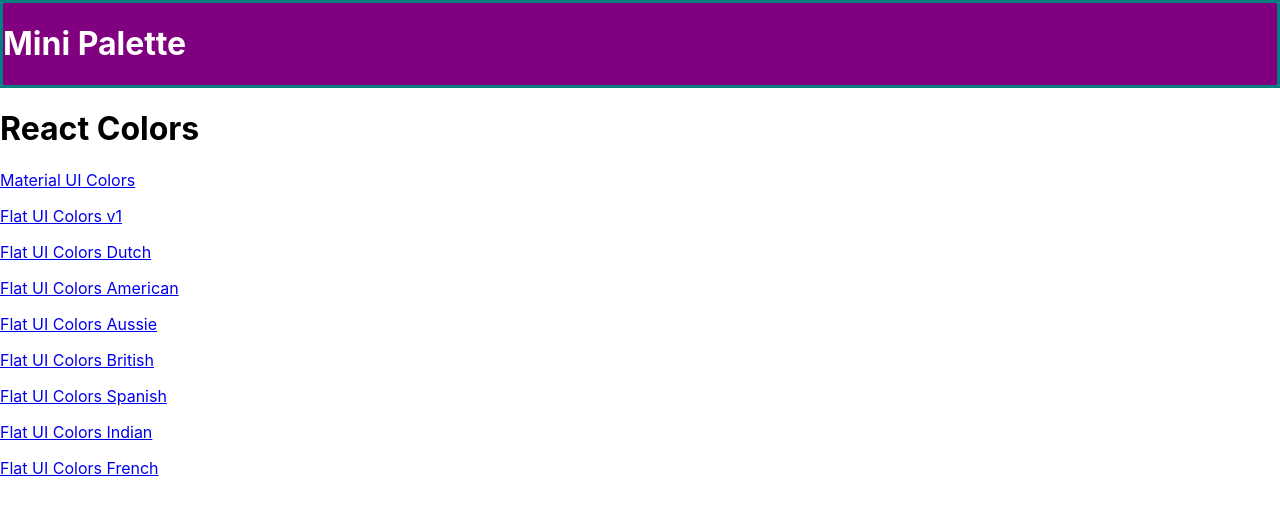
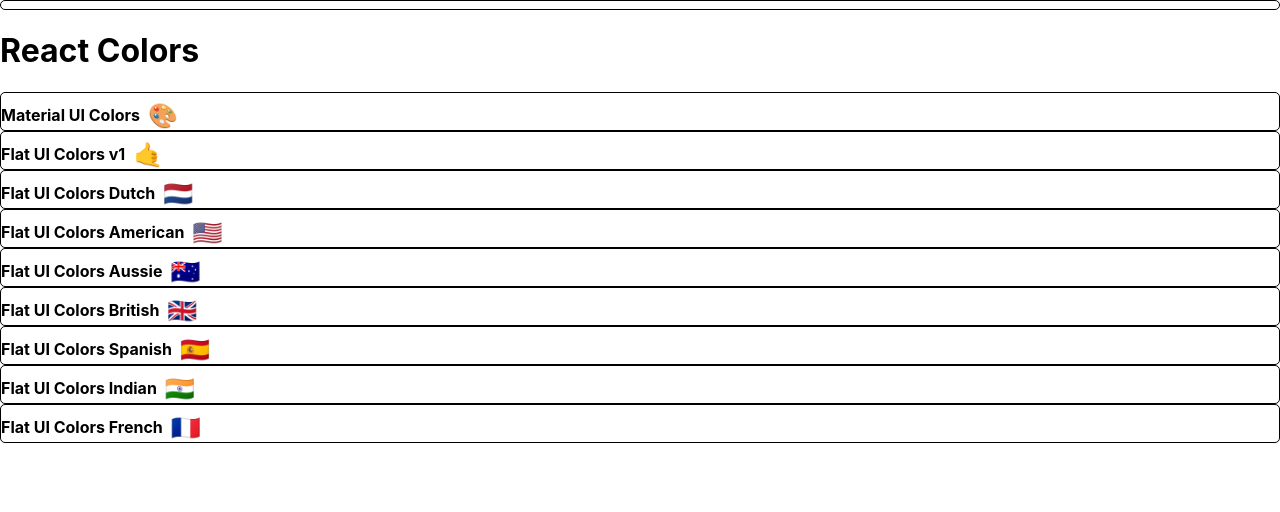
Before and after one commit to justingarcianm/colorapp, a React (Create React App) app: page / in a window 1280 px wide. Shown: the top 512 px of the page. Built offline with nearby package versions, Linux system fonts and the light colour scheme.

Commit message:
Start Styling miniPalette

```diff
--- a/src/MiniPalette.js
+++ b/src/MiniPalette.js
@@ -2,24 +2,43 @@
 import { withStyles } from '@material-ui/styles';
 
 const styles = {
-    main: {
-        backgroundColor: 'purple',
-        border: "3px solid teal",
-        "& h1": {
-            color:"white"
+    root: {
+        backgroundColor: "white",
+        border: "1px solid black",
+        borderRadius: "5px",
+        pading: "0.5rem",
+        position:"relative",
+        overrflow: "hidden",
+        "&:hover": {
+            cursor: "pointer"
         }
     },
-    secondary: {
-        backgroundColor:"pink"
+    colors: {
+        backgroundColor: 'grey'
+    },
+    title: {
+        display: "flex",
+        justifiedContent:"space-between",
+        alignItems: "center",
+        margin:"0",
+        color:"black",
+        paddingTop:"0.5rem",
+        fontSize:'1rem',
+        position:'relative'
+    },
+    emoji: {
+        marginLeft: "0.5rem",
+        fontSize: "1.5rem"
     }
 }
 
 function MiniPalette(props){
-    const {classes} = props
+    const {classes, paletteName, emoji} = props
     console.log((classes))
     return(
-        <div className={classes.main}>
-            <h1>Mini Palette</h1>
+        <div className={classes.root}>
+            <div className={classes.colors}></div>
+            <h5 className={classes.title}>{paletteName} <span className={classes.emoji}>{emoji}</span></h5>
         </div>
     )
 }
--- a/src/PaletteList.js
+++ b/src/PaletteList.js
@@ -10,9 +10,7 @@
                 <MiniPalette />
                 <h1>React Colors</h1>
                 {palettes.map( palette => (
-                    <p>
-                    <Link to={`/palette/${palette.id}`}>{palette.paletteName}</Link>
-                    </p>
+                    <MiniPalette {...palette}/>
                 ))}
             </div>
         )
```
